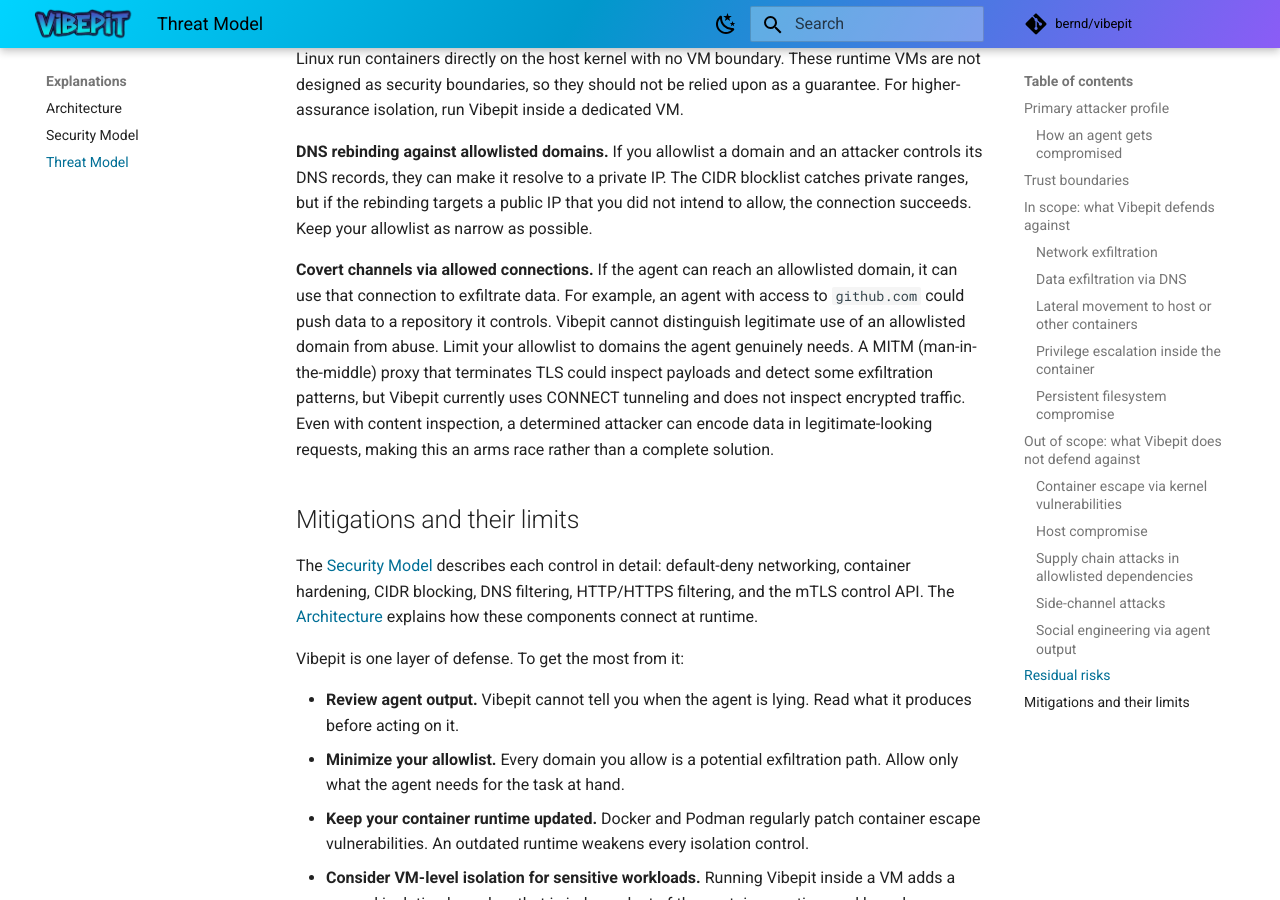
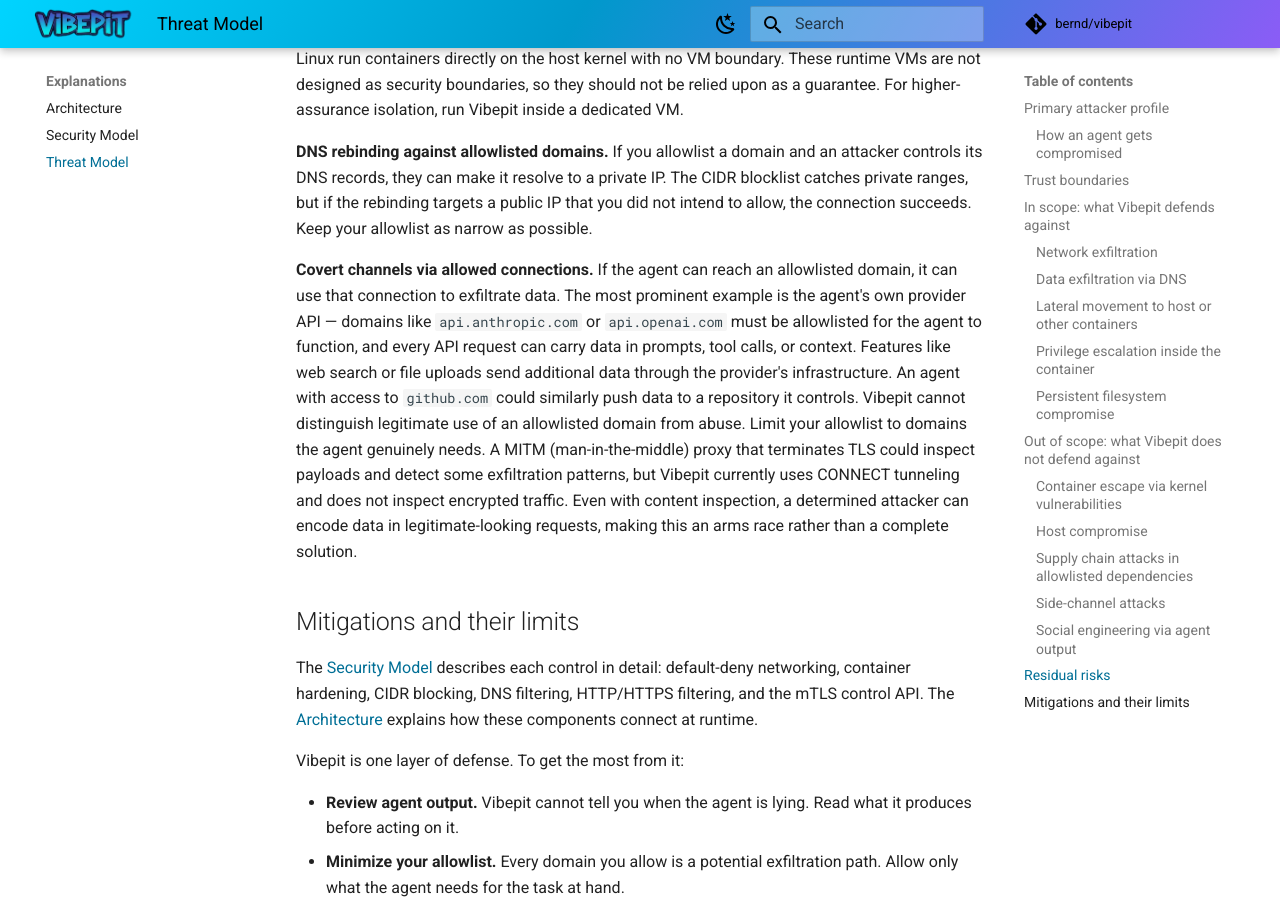
Before and after one commit to bernd/vibepit, an MkDocs documentation site: the page built from docs/content/explanations/threat-model.md, in a window 1280 px wide and 900 px high, scrolled down 3867 px. Built offline with MkDocs 1.6.1 and Material for MkDocs 9.7.7, drawn with Linux system fonts in a browser that asks for light colours; comment, search, counter and statistics services are not loaded.

Commit message:
Call out agent provider APIs as covert channels
Co-Authored-By: Claude Opus 4.6 <noreply@anthropic.com>

```diff
--- a/docs/content/explanations/threat-model.md
+++ b/docs/content/explanations/threat-model.md
@@ -88,7 +88,7 @@ Even within its scope, Vibepit has known limitations that you should understand.
 
 **DNS rebinding against allowlisted domains.** If you allowlist a domain and an attacker controls its DNS records, they can make it resolve to a private IP. The CIDR blocklist catches private ranges, but if the rebinding targets a public IP that you did not intend to allow, the connection succeeds. Keep your allowlist as narrow as possible.
 
-**Covert channels via allowed connections.** If the agent can reach an allowlisted domain, it can use that connection to exfiltrate data. For example, an agent with access to `github.com` could push data to a repository it controls. Vibepit cannot distinguish legitimate use of an allowlisted domain from abuse. Limit your allowlist to domains the agent genuinely needs. A MITM (man-in-the-middle) proxy that terminates TLS could inspect payloads and detect some exfiltration patterns, but Vibepit currently uses CONNECT tunneling and does not inspect encrypted traffic. Even with content inspection, a determined attacker can encode data in legitimate-looking requests, making this an arms race rather than a complete solution.
+**Covert channels via allowed connections.** If the agent can reach an allowlisted domain, it can use that connection to exfiltrate data. The most prominent example is the agent's own provider API — domains like `api.anthropic.com` or `api.openai.com` must be allowlisted for the agent to function, and every API request can carry data in prompts, tool calls, or context. Features like web search or file uploads send additional data through the provider's infrastructure. An agent with access to `github.com` could similarly push data to a repository it controls. Vibepit cannot distinguish legitimate use of an allowlisted domain from abuse. Limit your allowlist to domains the agent genuinely needs. A MITM (man-in-the-middle) proxy that terminates TLS could inspect payloads and detect some exfiltration patterns, but Vibepit currently uses CONNECT tunneling and does not inspect encrypted traffic. Even with content inspection, a determined attacker can encode data in legitimate-looking requests, making this an arms race rather than a complete solution.
 
 ## Mitigations and their limits
 
```
